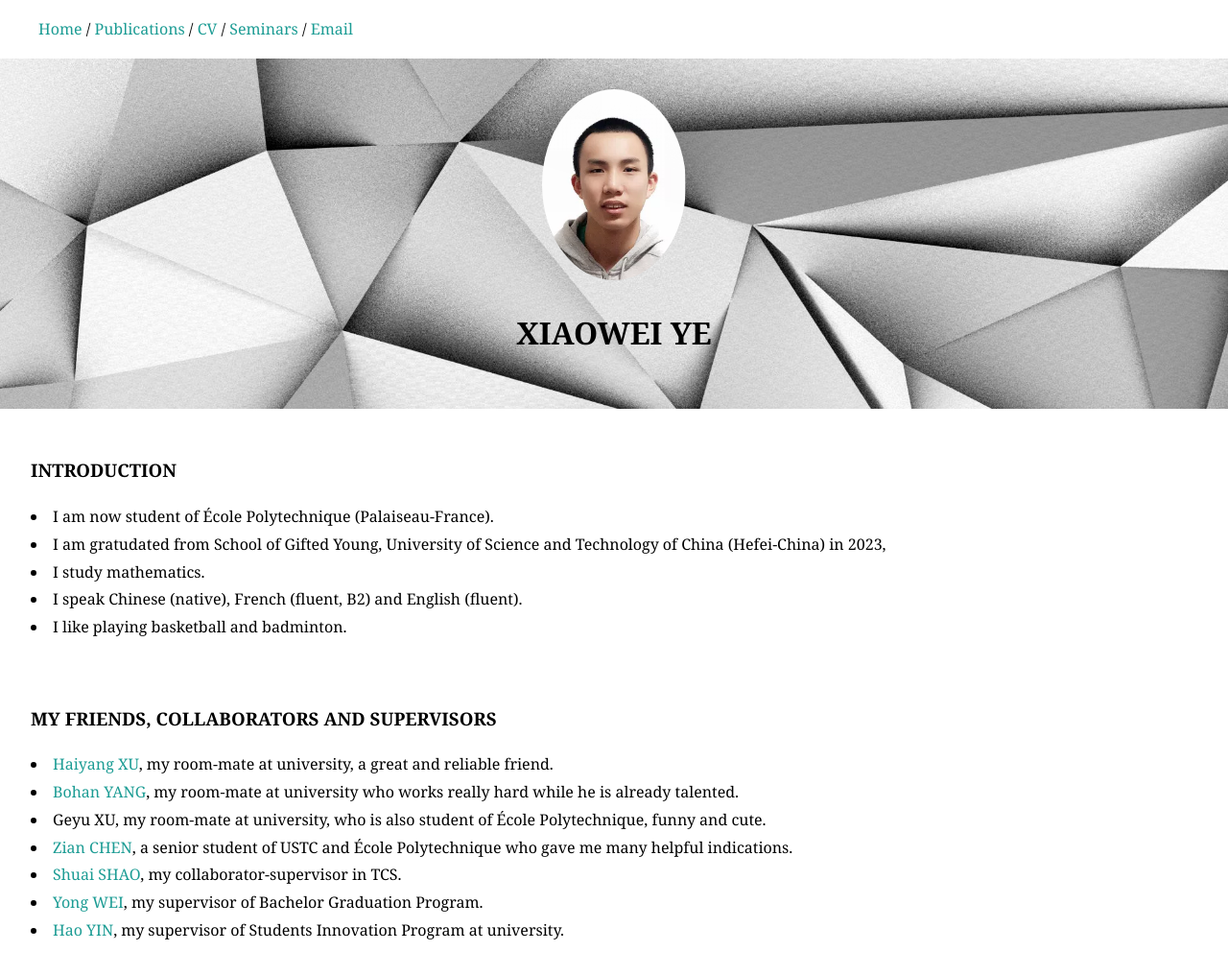
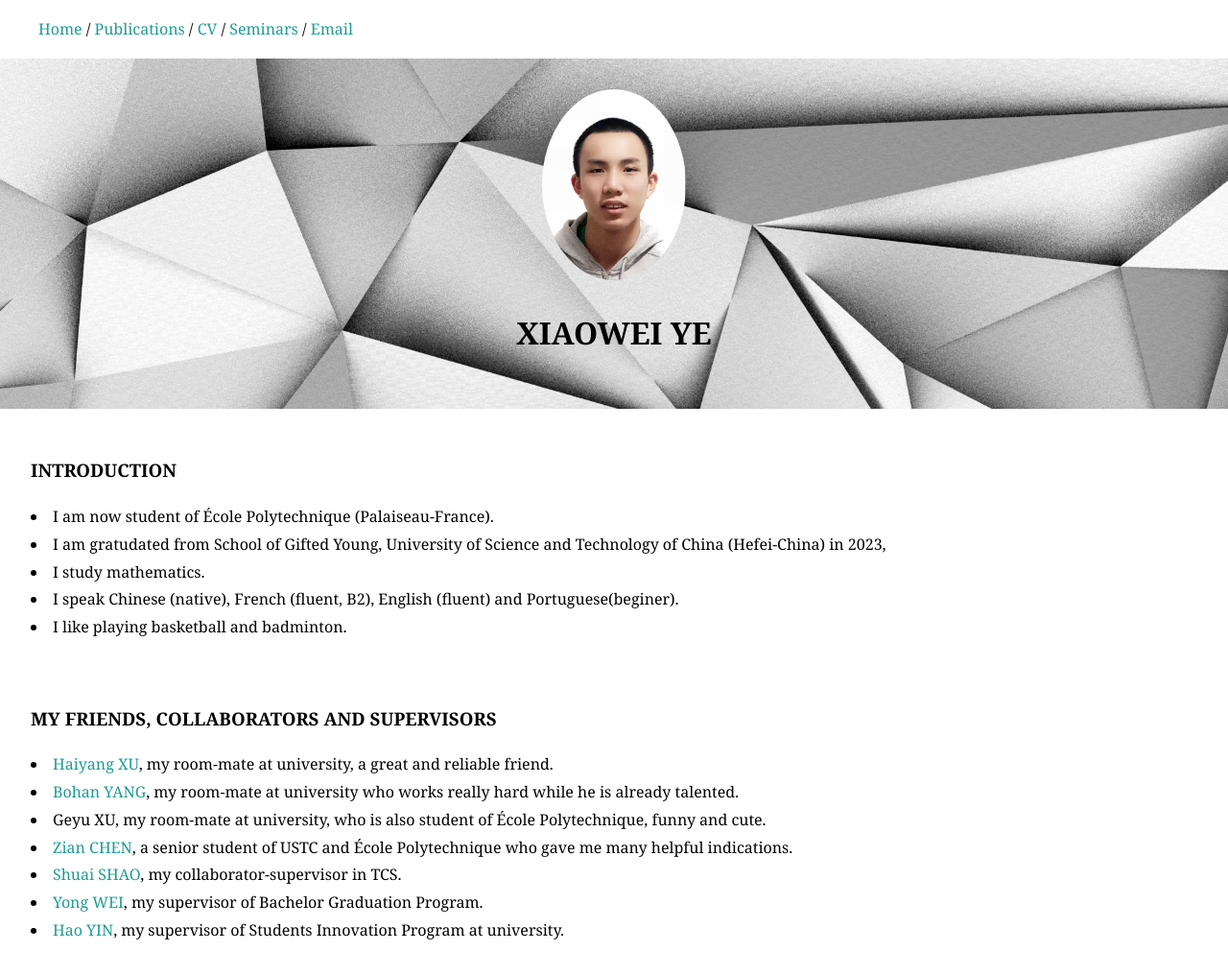
Before and after one commit to XiaoweiYEXavier/XiaoweiYEXavier.github.io, a Jekyll site: the page built from index.html, in a window 1280 px wide. Shown: the whole page at 96% size. Built offline with Jekyll 4.4.1, drawn with Linux system fonts in a browser that asks for light colours; some web fonts are replaced.

Commit message:
Update index.html

```diff
--- a/index.html
+++ b/index.html
@@ -15,7 +15,7 @@ title: YE Xiaowei
             <li>I am now student of École Polytechnique (Palaiseau-France). </li>
             <li>I am gratudated from School of Gifted Young, University of Science and Technology of China (Hefei-China) in 2023, </li>
 	    <li>I study mathematics.</li>
-            <li>I speak Chinese (native), French (fluent, B2) and English (fluent).</li>
+            <li>I speak Chinese (native), French (fluent, B2), English (fluent) and Portuguese(beginer).</li>
             <li>I like playing basketball and badminton. </li>
 	</u1>
 	</section>
```
